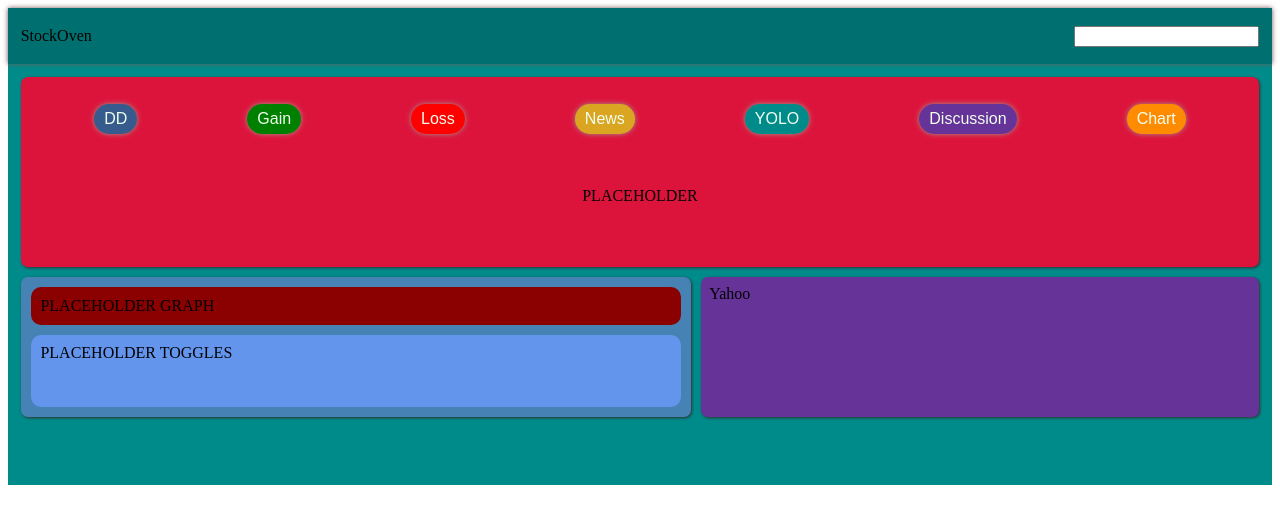
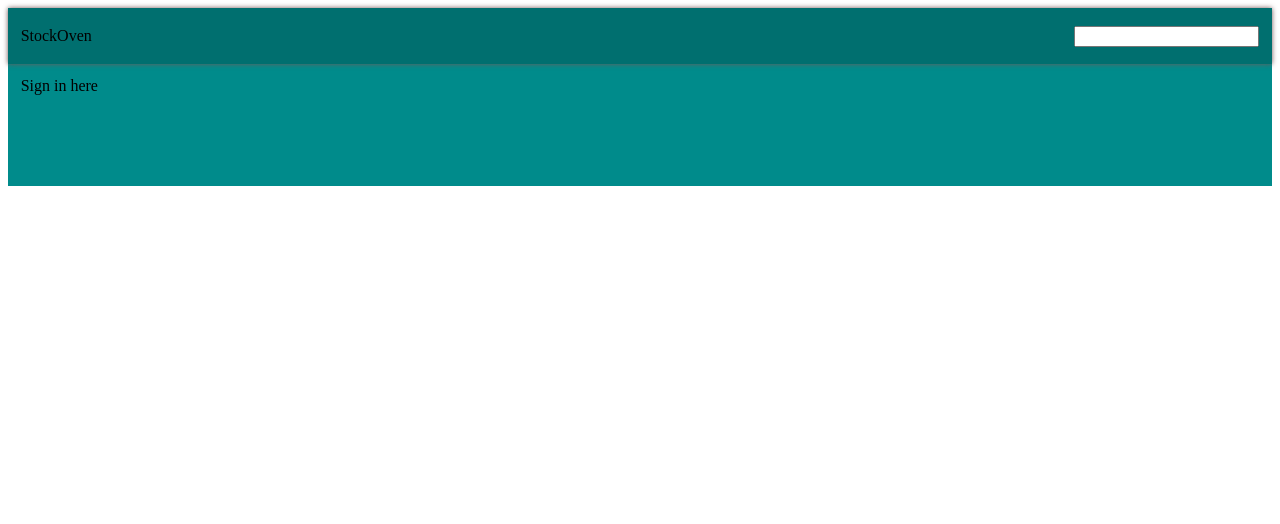
Before and after one commit to krushilnaik/StockOven-MERN-old, a React (Create React App) app: page /sign_in in a window 1280 px wide. Shown: the top 524 px of the page. Built offline with nearby package versions, Linux system fonts and the light colour scheme.

Commit message:
lay out groundwork for sign in page

```diff
--- a/src/index.js
+++ b/src/index.js
@@ -1,11 +1,14 @@
 import React from 'react';
 import ReactDOM from 'react-dom';
+import { BrowserRouter } from 'react-router-dom';
 
 import App from './views/components/App';
 
 ReactDOM.render(
 	<React.StrictMode>
-		<App />
+		<BrowserRouter>
+			<App />
+		</BrowserRouter>
 	</React.StrictMode>,
 	document.getElementById('root')
 );
--- a/src/views/components/App.jsx
+++ b/src/views/components/App.jsx
@@ -6,6 +6,8 @@ import GraphComponent from './GraphComponent';
 import RedditComponent from './RedditComponent';
 import YahooComponent from './YahooComponent';
 import SearchBar from './SearchBar';
+import { Route } from 'react-router';
+import SignInForm from './SignInForm';
 
 function App() {
 	return (
@@ -20,9 +22,12 @@ function App() {
 			</nav>
 
 			<div className='App'>
-				<RedditComponent />
-				<GraphComponent />
-				<YahooComponent />
+				<Route exact path='/sign_in' render={() => <SignInForm />} />
+				<Route exact path='/'>
+					<RedditComponent />
+					<GraphComponent />
+					<YahooComponent />
+				</Route>
 			</div>
 		</React.Fragment>
 	);
```
Also changed, not shown: 1 other file (tests, documents, lock files or other folders).
